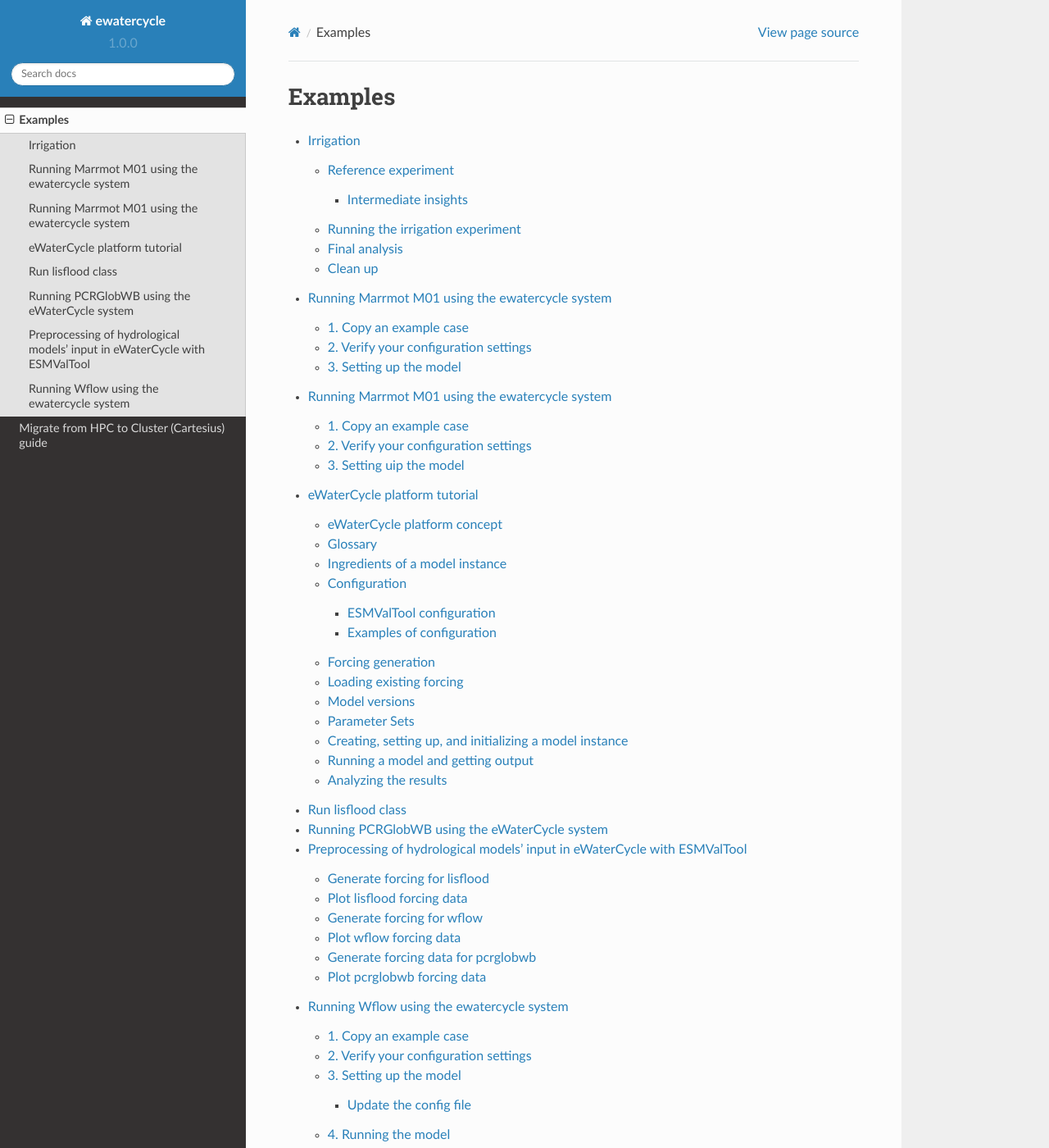
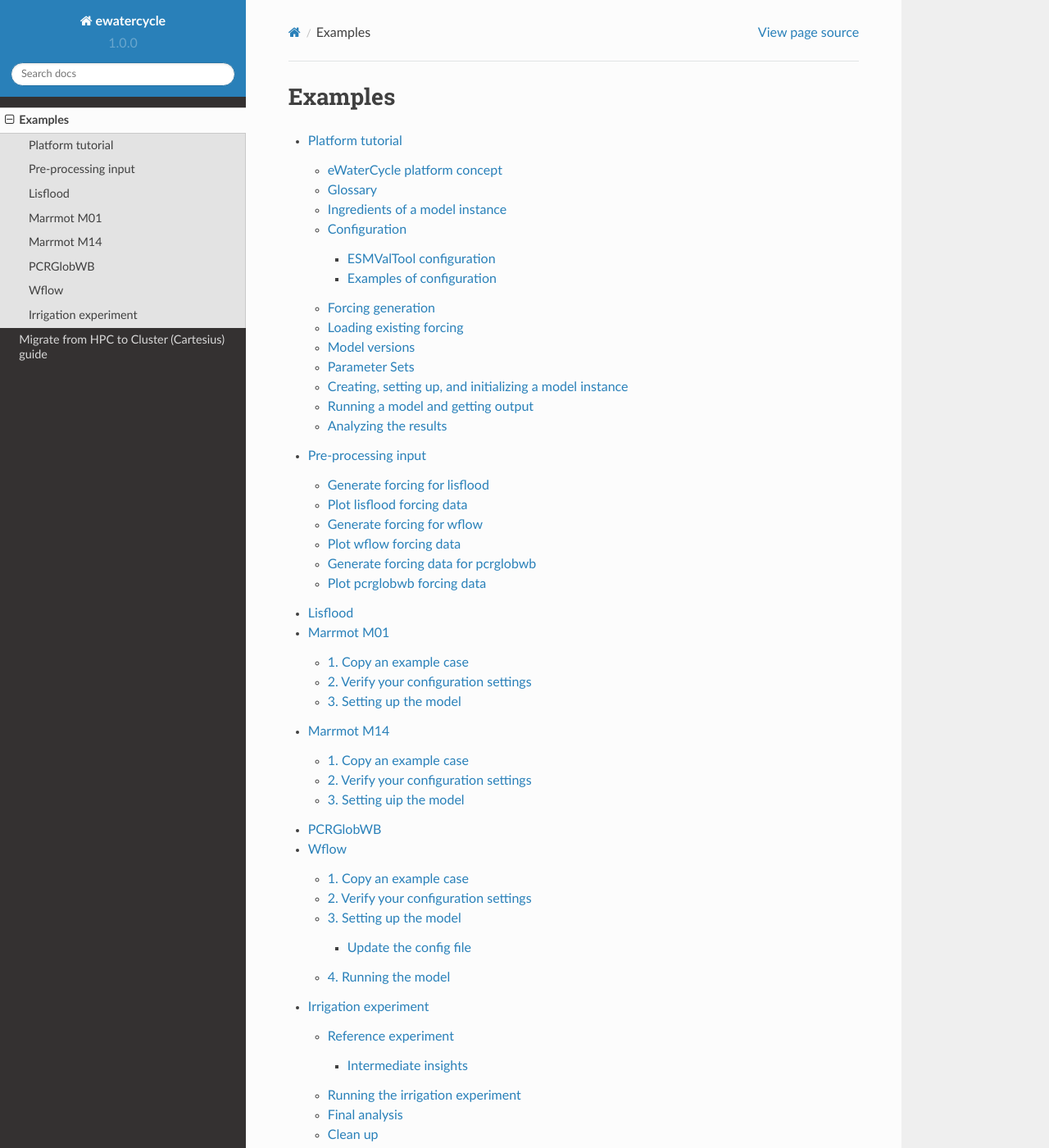
Before and after one commit to eWaterCycle/ewatercycle, a Sphinx documentation site: the page built from docs/examples.rst, in a window 1280 px wide and 1400 px high. Shown: the whole window at 82% size. Built offline with Sphinx 7.4.7 and the Read the Docs theme 2.0.0, drawn with Linux system fonts in a browser that asks for light colours; pages that are not in the unit, such as notebooks, are missing from menus.

Commit message:
adjust index

```diff
--- a/docs/examples.rst
+++ b/docs/examples.rst
@@ -5,5 +5,11 @@ Examples
 .. toctree::
   :glob:
 
-  Irrigation <examples/Irrigation.ipynb>
-  examples/*
+  Platform tutorial <examples/ewatercycle_api_notebook.ipynb>
+  Pre-processing input <examples/preprocessing.ipynb>
+  Lisflood <examples/lisflood.ipynb>
+  Marrmot M01 <examples/MarrmotM01.ipynb>
+  Marrmot M14 <examples/MarrmotM14.ipynb>
+  PCRGlobWB <examples/pcrglobwb.ipynb>
+  Wflow <examples/wflow.ipynb>
+  Irrigation experiment <examples/Irrigation.ipynb>
--- a/docs/index.rst
+++ b/docs/index.rst
@@ -19,7 +19,6 @@ Content
   :maxdepth: 3
   :glob:
 
-  ewatercycle_api_notebook
   examples
   hpc_to_cluster
   API Reference <apidocs/ewatercycle.rst>
```
